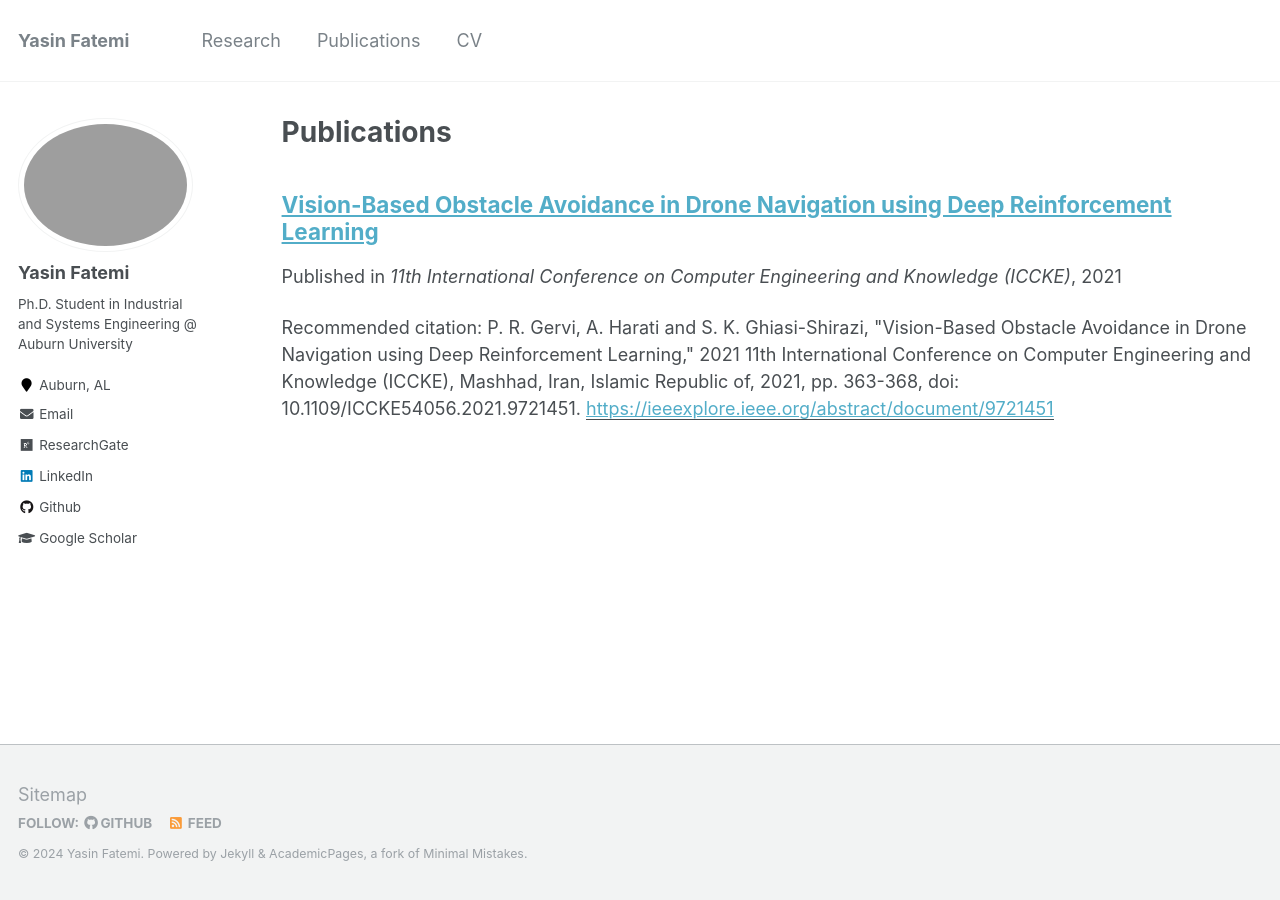
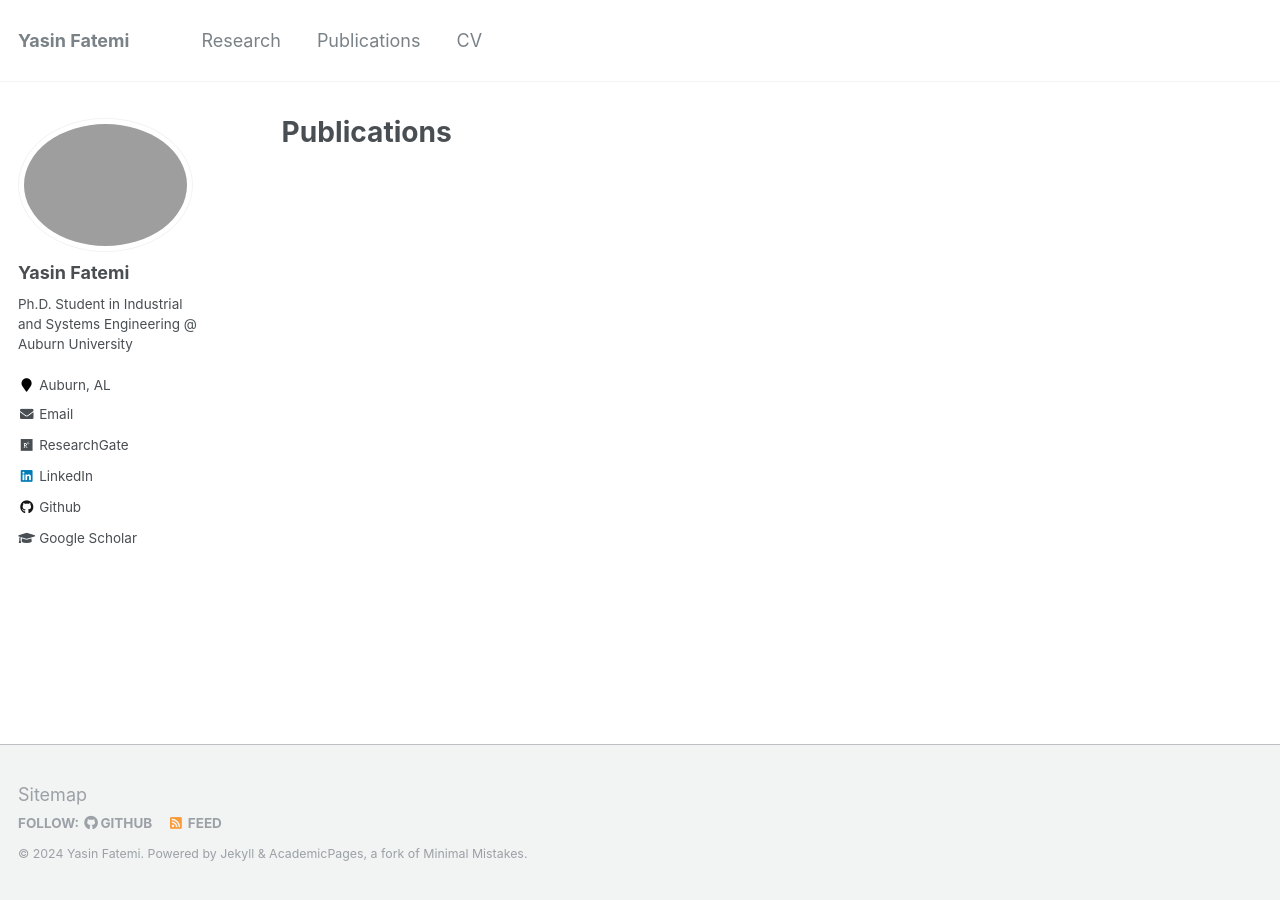
Before and after one commit to Yasinfa/yasinfa.github.io, a Jekyll site: the page built from _pages/publications.md, in a window 1280 px wide. Built offline with Jekyll 4.4.1, drawn with Linux system fonts in a browser that asks for light colours; a file with an impossible date is left out.

Commit message:
Update iccke2021.md

```diff
--- a/_publications/iccke2021.md
+++ b/_publications/iccke2021.md
@@ -1,13 +1,13 @@
 ---
 title: "Vision-Based Obstacle Avoidance in Drone Navigation using Deep Reinforcement Learning"
 collection: publications
-permalink: /publication/iccke2021_1084
+permalink:
 excerpt: ''
-date: 2021-09-28
-venue: '11th International Conference on Computer Engineering and Knowledge (ICCKE)'
-paperurl: 'https://ieeexplore.ieee.org/abstract/document/9721451'
-citation: 'P. R. Gervi, A. Harati and S. K. Ghiasi-Shirazi, "Vision-Based Obstacle Avoidance in Drone Navigation using Deep Reinforcement Learning," 2021 11th International Conference on Computer Engineering and Knowledge (ICCKE), Mashhad, Iran, Islamic Republic of, 2021, pp. 363-368, doi: 10.1109/ICCKE54056.2021.9721451.'
+date:
+venue:
+paperurl:
+citation:
 ---
-Drones are soon getting into action in many commercial and non-commercial missions because of their low cost and easy deployment. Nonetheless, this so-called easy deployment requires a human operator to be safe and reliable. With the use of drone platforms as a means of package delivery or search and rescue in dangerous sites, full autonomy is now attracting the robotic community. Specifically, using drones in urban areas requires some degree of autonomy because of potential dynamic obstacles. This paper provides an architecture inspired by natural living such as insects to mitigate the navigation challenge autonomously. We conduct our study in a standard simulation environment, and the results will be compared to a human expert. Using deep reinforcement learning, we manage to generalize the learned policy in this specific domain. Finally, our simulated results imply that reasonable collision avoidance in urban environments is achieved compared to a human pilot.
 
-[Download](https://doi.org/10.1007/s00158-022-03178-0)
+
+[Download]()
```
